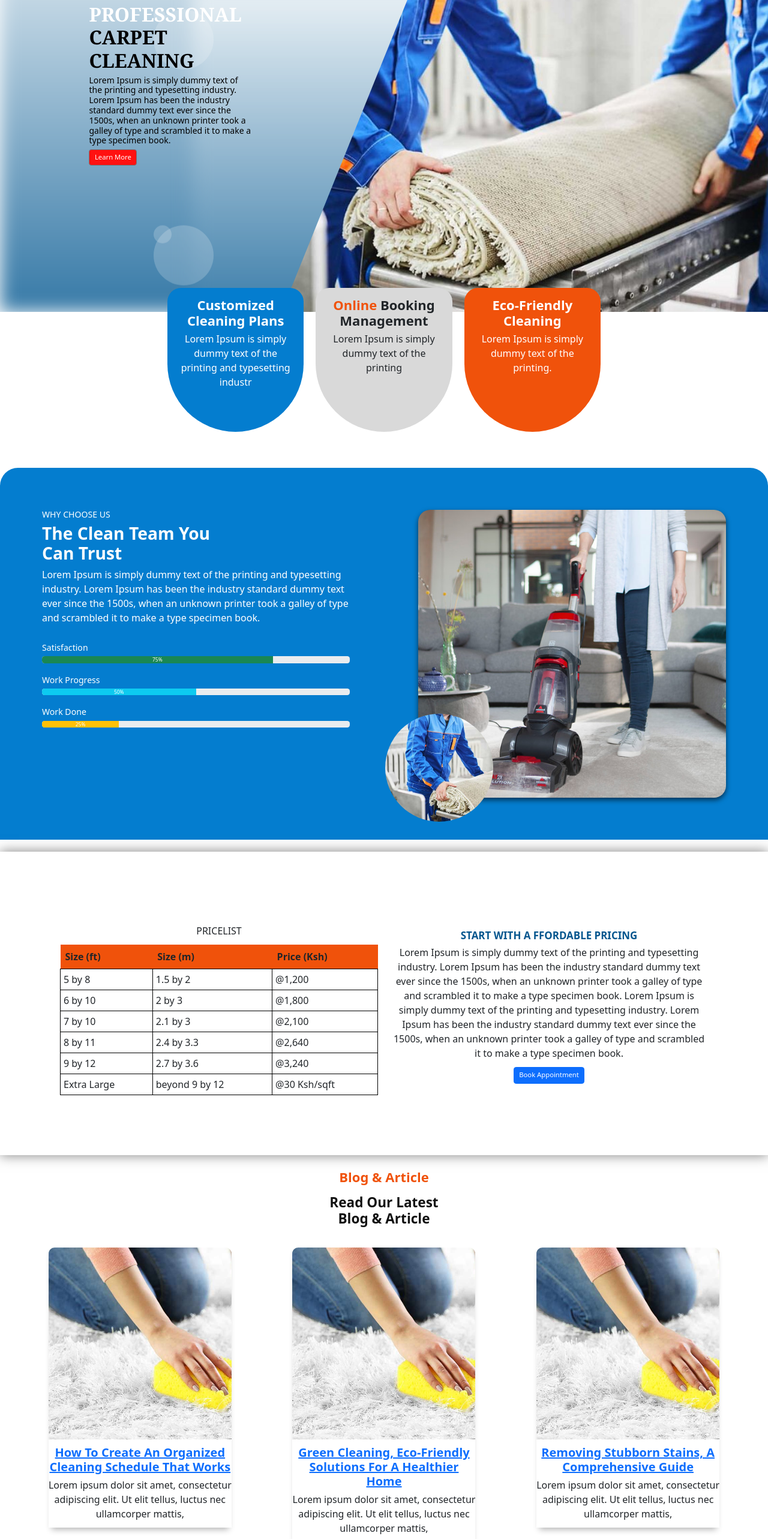
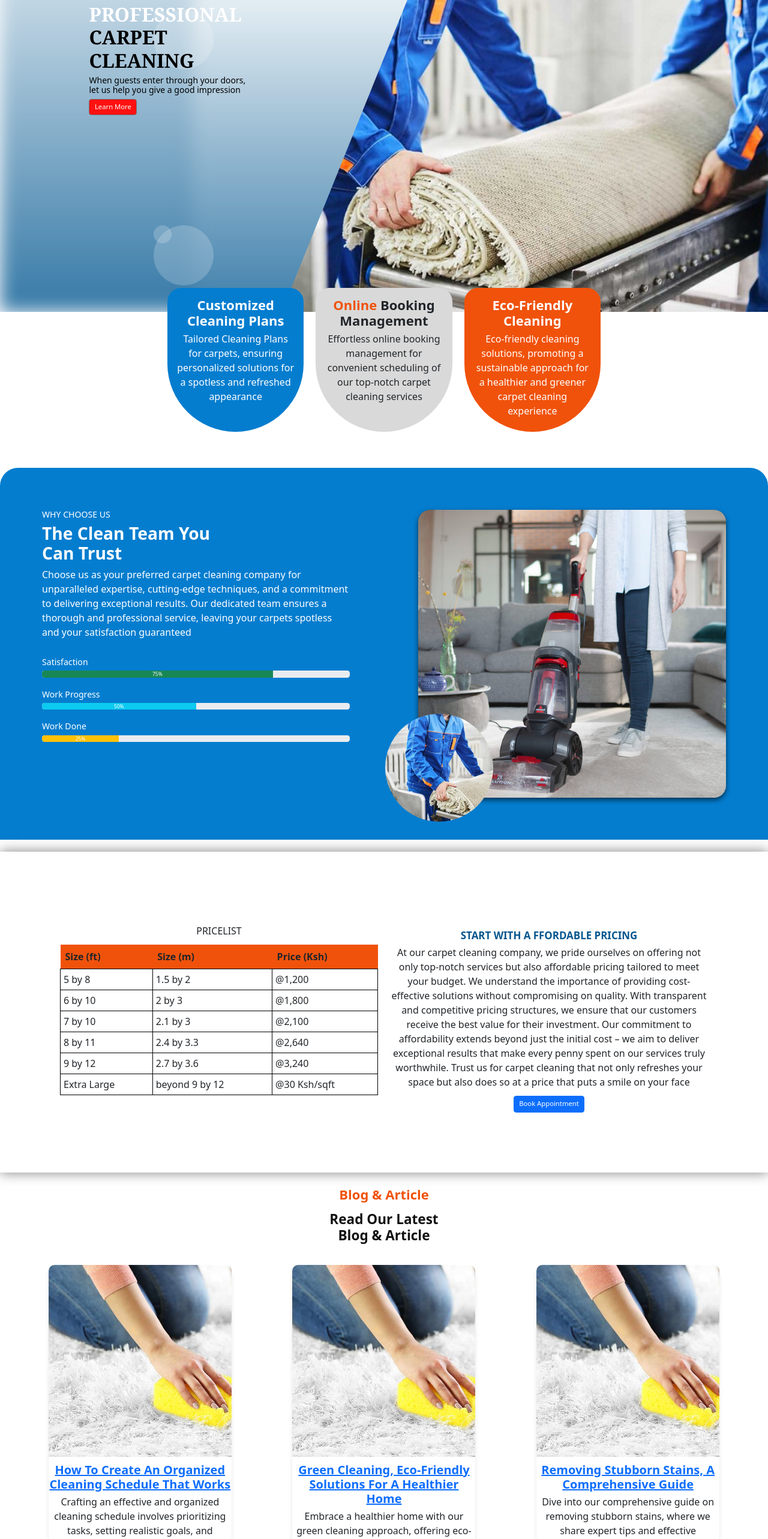
Before and after one commit to Tracy-miranja/essica-carpet-cleaning, a React (Vite) app: page / in a window 1280 px wide. Shown: the part 200-2766 px from the top of the page at 60% size. Built offline with nearby package versions, Linux system fonts and the light colour scheme.

Commit message:
Add content to home page

```diff
--- a/src/components/Admin/adminsignin.jsx
+++ b/src/components/Admin/adminsignin.jsx
@@ -4,6 +4,7 @@ import { useNavigate } from 'react-router-dom';
 import { fetchCustomers } from '../../store/customerSlice';
 import "./signin.css";
 
+// eslint-disable-next-line react/prop-types
 const SignIn = ({ onLoginStatusChange }) => {
   const [credentials, setCredentials] = useState({ username: '', password: '' });
   const [loginError, setLoginError] = useState('');
@@ -48,13 +49,6 @@ const SignIn = ({ onLoginStatusChange }) => {
 
   return (
     <div className="signin-container">
-      <div className="signin-banner">
-        <div className='signin'>
-          <div className='signin-content'>
-            <h1>Admin Sign in Page</h1>
-          </div>
-        </div>
-      </div>
       <form onSubmit={handleSubmit}>
         <input  className="signin_input"
           name="username"
--- a/src/components/Admin/dashboard.css
+++ b/src/components/Admin/dashboard.css
@@ -7,6 +7,7 @@
     border-radius: 10px; /* Optional: rounds the corners */
     overflow-x: auto; /* Ensures table is scrollable on smaller screens */
     font-size: 1.5rem; /* Increase font size for better visibility */
+    text-align: center;
   }
 
   .dashboard-title {
@@ -46,3 +47,10 @@
   .dashboard-table-row:hover {
     background-color: #ddd; /* Row hover effect */
   }
+
+  @media (max-width: 768px) {
+    .dashboard-container {
+      padding-top: 150px;
+    }
+
+  }
--- a/src/components/Admin/signin.css
+++ b/src/components/Admin/signin.css
@@ -39,12 +39,12 @@
     padding: 30px; /* Uniform padding */
     padding-top: 100px; /* Additional padding at the top */
     z-index: 2;
-    height: 100%;
+    height: 100vh;
     width: 100%;
     display: flex;
     flex-direction: column;
-    align-items: center; /* Center content horizontally */
-    justify-content: start; /* Align items to start from top */
+    align-items: center !important; /* Center content horizontally */
+    justify-content: center;
 }
 
 
--- a/src/components/Home/Home.jsx
+++ b/src/components/Home/Home.jsx
@@ -47,11 +47,7 @@ const Home = () => {
                 CARPET CLEANING
                 </h1>
             <h6>
-            Lorem Ipsum is simply dummy text of the printing
-and typesetting industry. Lorem Ipsum has been the
- industry standard dummy text ever since the 1500s,
-when an unknown printer took a galley of type and
- scrambled it to make a type specimen book.
+            When guests enter through your doors, let us help you give a good impression
             </h6>
             <Button variant="secondary" style={{background:'#FF1111'}}>
               Learn More<Badge bg="secondary"></Badge>
@@ -69,21 +65,19 @@ when an unknown printer took a galley of type and
       <div className="carpet-clean">
       <h3 style={{fontWeight:'700', fontSize:'22px'}}>  Customized <br />
       Cleaning Plans</h3>
-        <p>Lorem Ipsum is simply dummy text of the printing
-      and typesetting industr
+        <p>Tailored Cleaning Plans for carpets, ensuring personalized solutions for a spotless and refreshed appearance
       </p>
       </div>
       <div className="carpet-cleanA">
       <h3 style={{fontWeight:'700', fontSize:'22px'}}><span style={{color:"#F0520B", fontWeight:'700'}}>Online</span> Booking <br /> Management</h3>
         <p>
-        Lorem Ipsum is simply dummy text of the printing
+        Effortless online booking management for convenient scheduling of our top-notch carpet cleaning services
       </p>
       </div>
       <div className="carpet-cleanB">
         <h3 style={{fontWeight:'700', fontSize:'22px'}}>Eco-Friendly <br/>Cleaning</h3>
         <p>
-        Lorem Ipsum is simply dummy text of
-      the printing.
+        Eco-friendly cleaning solutions, promoting a sustainable approach for a healthier and greener carpet cleaning experience
        </p>
        </div>
     </div>
@@ -94,9 +88,8 @@ when an unknown printer took a galley of type and
         <h5 style={{color:'#ffff', fontWeight:'300'}}>WHY CHOOSE US</h5>
           <h1 style={{color:'#fff', fontWeight:'800'}}>The Clean Team You <br />Can Trust</h1>
         </div>
-        <div>Lorem Ipsum is simply dummy text of the printing and typesetting
-       industry. Lorem Ipsum has been the industry standard dummy text ever since the 1500s,
-      when an unknown printer took a galley of type and scrambled it to make a type specimen book.
+        <div>Choose us as your preferred carpet cleaning company for unparalleled expertise, cutting-edge techniques, and a commitment to delivering exceptional results.
+           Our dedicated team ensures a thorough and professional service, leaving your carpets spotless and your satisfaction guaranteed
       </div>
       </div>
       <div>
@@ -204,16 +197,8 @@ when an unknown printer took a galley of type and
       <div className="price1">
         <div>
         <h4 style={{color:"#04568E", fontWeight:"700"}}>START WITH A FFORDABLE PRICING</h4>
-        <p>Lorem Ipsum is simply dummy text of the printing
-and typesetting industry. Lorem Ipsum has been the
- industry standard dummy text ever since the 1500s,
-when an unknown printer took a galley of type and
- scrambled it to make a type specimen book.
- Lorem Ipsum is simply dummy text of the printing
-and typesetting industry. Lorem Ipsum has been the
- industry standard dummy text ever since the 1500s,
-when an unknown printer took a galley of type and
- scrambled it to make a type specimen book.
+        <p>At our carpet cleaning company, we pride ourselves on offering not only top-notch services but also affordable pricing tailored to meet your budget. We understand the importance of providing cost-effective solutions without compromising on quality. With transparent and competitive pricing structures, we ensure that our customers receive the best value for their investment. Our commitment to affordability extends beyond just the initial cost – we aim to deliver exceptional results that make every penny spent on our services truly worthwhile.
+          Trust us for carpet cleaning that not only refreshes your space but also does so at a price that puts a smile on your face
 
  </p>
  </div>
@@ -234,10 +219,9 @@ when an unknown printer took a galley of type and
           <a href="/">
   <h4>How To Create An Organized Cleaning Schedule That Works</h4>
 </a>
-            <p>Lorem ipsum dolor sit amet,
- consectetur adipiscing elit.
-Ut elit tellus, luctus nec
-ullamcorper mattis, </p></div>
+            <p>Crafting an effective and organized cleaning schedule involves prioritizing tasks,
+              setting realistic goals, and maintaining consistency to ensure a
+              consistently tidy and welcoming space </p></div>
         </div>
         <div className="blog-article">
         <div className="blog-image"></div>
@@ -245,10 +229,8 @@ ullamcorper mattis, </p></div>
           <a href="/">
             <h4>Green Cleaning, Eco-Friendly Solutions For A Healthier Home</h4>
             </a>
-            <p>Lorem ipsum dolor sit amet,
- consectetur adipiscing elit.
-Ut elit tellus, luctus nec
-ullamcorper mattis, </p>
+            <p>Embrace a healthier home with our green cleaning approach, offering eco-friendly solutions that prioritize the well-being of your living environment.
+               Our commitment to sustainability ensures a thorough and safe cleaning experience for you and your loved ones </p>
 </div>
         </div>
         <div className="blog-article">
@@ -257,10 +239,8 @@ ullamcorper mattis, </p>
           <a href="/">
             <h4>Removing Stubborn Stains, A Comprehensive Guide</h4>
             </a>
-            <p>Lorem ipsum dolor sit amet,
- consectetur adipiscing elit.
-Ut elit tellus, luctus nec
-ullamcorper mattis, </p></div>
+            <p>Dive into our comprehensive guide on removing stubborn stains, where we share expert tips and effective techniques to tackle even the most challenging blemishes.
+               Trust us to provide you with the knowledge and tools needed for a spotless and refreshed living space </p></div>
         </div>
       </div>
     </>
--- a/src/components/Home/home.css
+++ b/src/components/Home/home.css
@@ -57,7 +57,7 @@ body{
   .heading{
     color: #ffffff;
     transform: translateX(-100%);
-        transition: 0.5s ease-in;
+    transition: 0.5s ease-in;
   }
 
   .drop{
@@ -273,7 +273,7 @@ body{
     position: relative;
     width: 45%;
     height: 60vh;
-    background-color: #F0520B;
+    background-color: #F0520B !important;
     background-size: cover;
     background-image: url(./carpet-cleaner-full.jpg);
     box-shadow: 0 4px 8px rgba(0, 0, 0, 0.6); /* Add box shadow */
@@ -610,6 +610,12 @@ body{
       text-decoration: none !important;
       color: inherit; /* This will make sure the link inherits the color from its parent */
     }
+
+    .section-a {
+      height: fit-content;
+      margin-top: 30px;
+      padding: 140px;
+    }
   }
 
   @media only screen and (max-width: 576px) {
@@ -630,4 +636,14 @@ body{
       flex-direction: column;
       justify-content: flex-start;
     }
+
+    .content{
+      margin-top: 20px;
+    }
+
+    .section-a {
+      height: fit-content;
+      margin-top: 30px;
+      padding: 140px;
+    }
   }
```
Also changed, not shown: src/components/Admin/dashboard.jsx (+33 -21 lines), src/components/Bookings/booking.jsx (+17 -13 lines).
